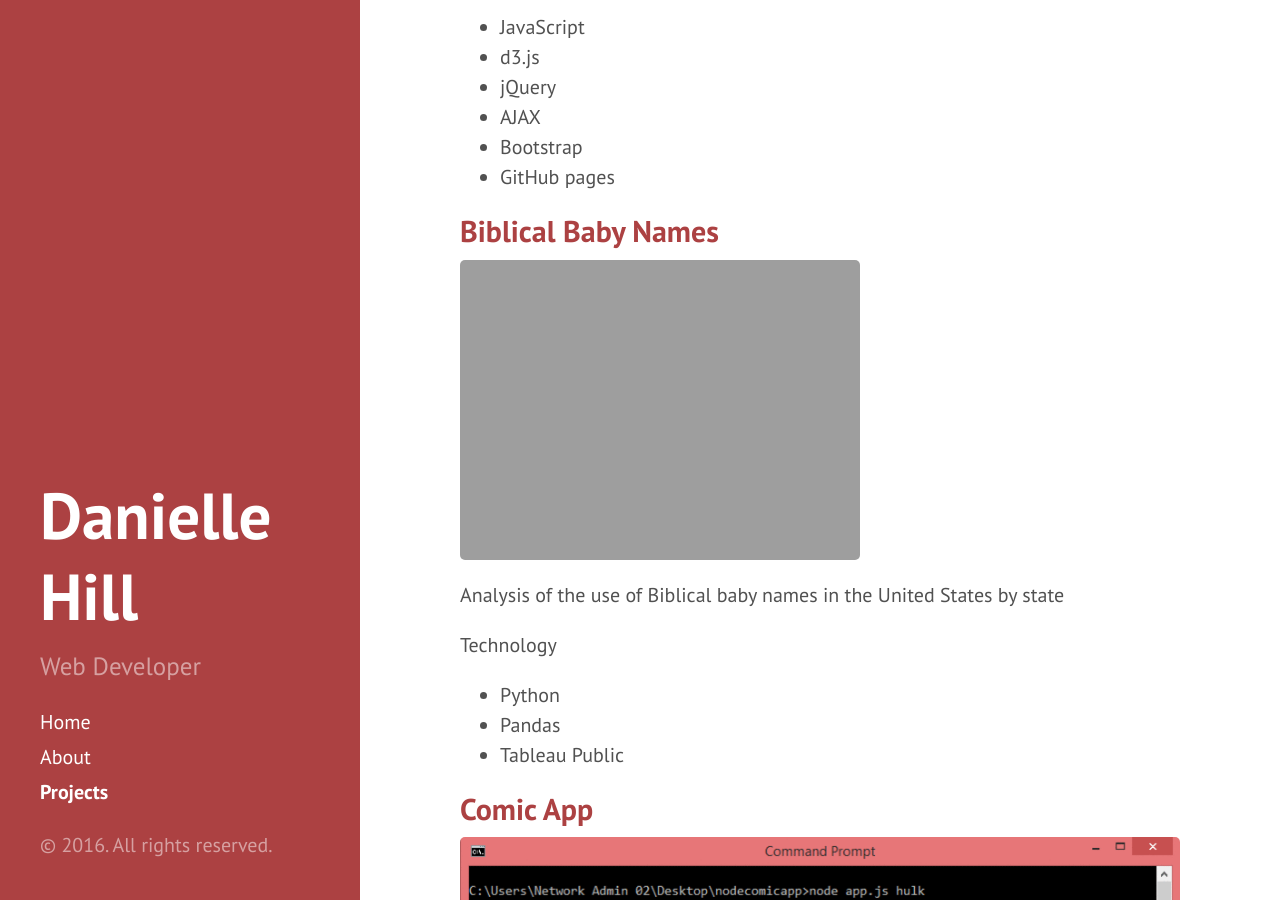
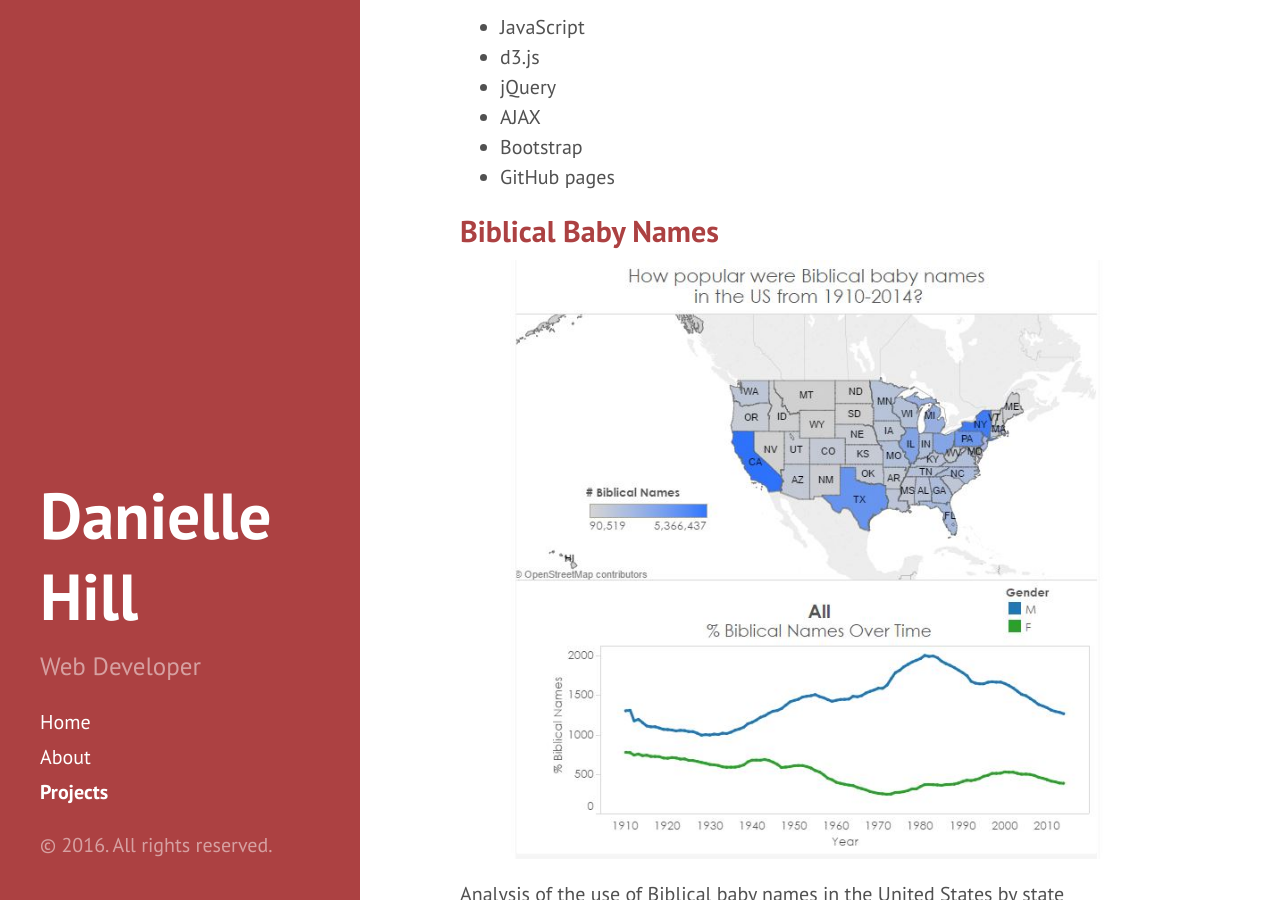
Before and after one commit to danie11edotcom/danie11edotcom.github.io, a Jekyll site: the page built from projects.md, in a window 1280 px wide and 900 px high, scrolled down 700 px. Built offline with Jekyll 4.4.1, drawn with Linux system fonts in a browser that asks for light colours.

Commit message:
update img extention for bbname project

```diff
--- a/projects.md
+++ b/projects.md
@@ -19,7 +19,7 @@ Technology
 
 
 ## [Biblical Baby Names](https://github.com/danie11edotcom/bbnames)
-![Biblical baby names choropleth and time series]({{ site.url }}/images/bbnames.jpeg)
+![Biblical baby names choropleth and time series]({{ site.url }}/images/bbnames.jpg)
 Analysis of the use of Biblical baby names in the United States by state
 
 Technology
```
